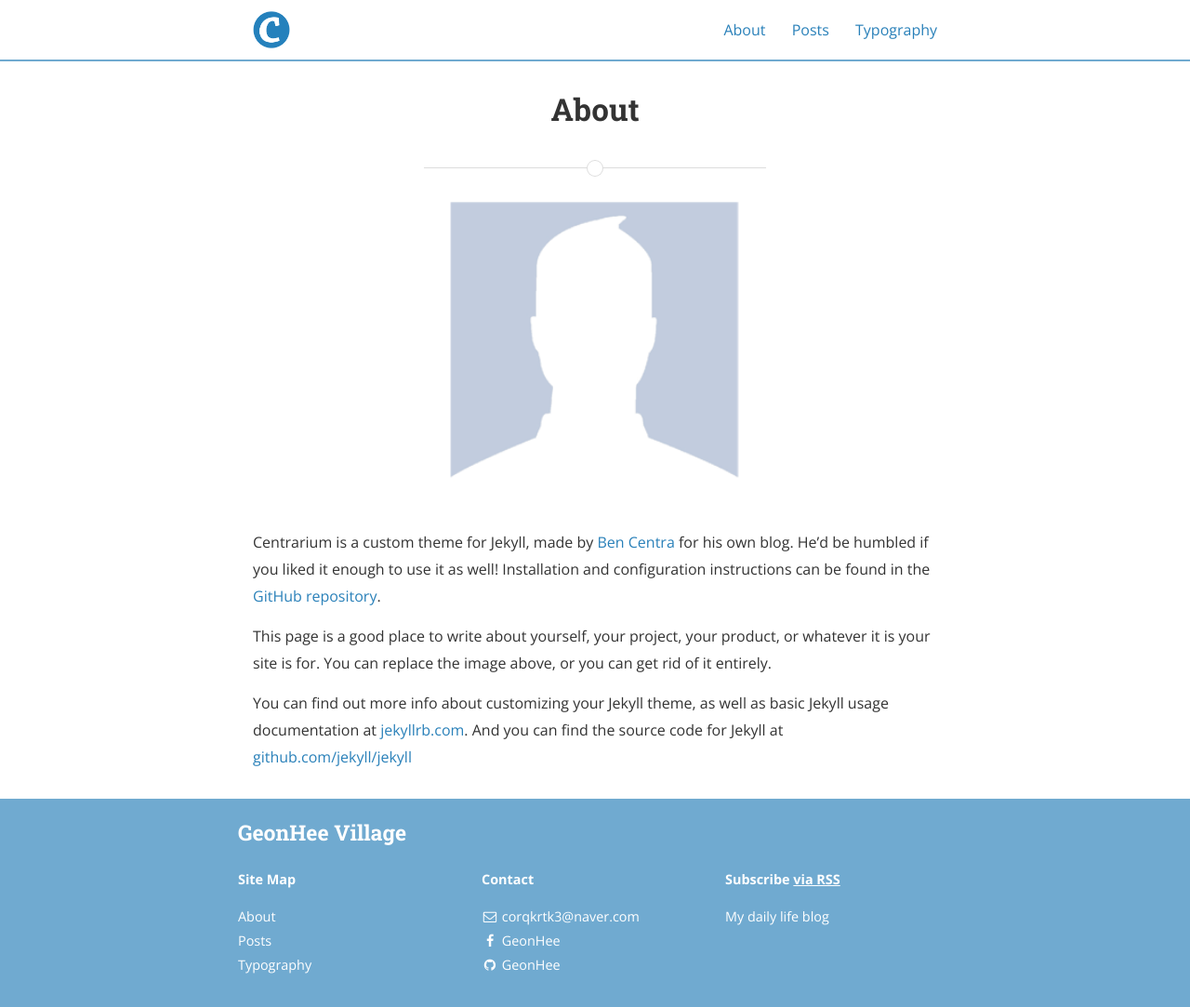
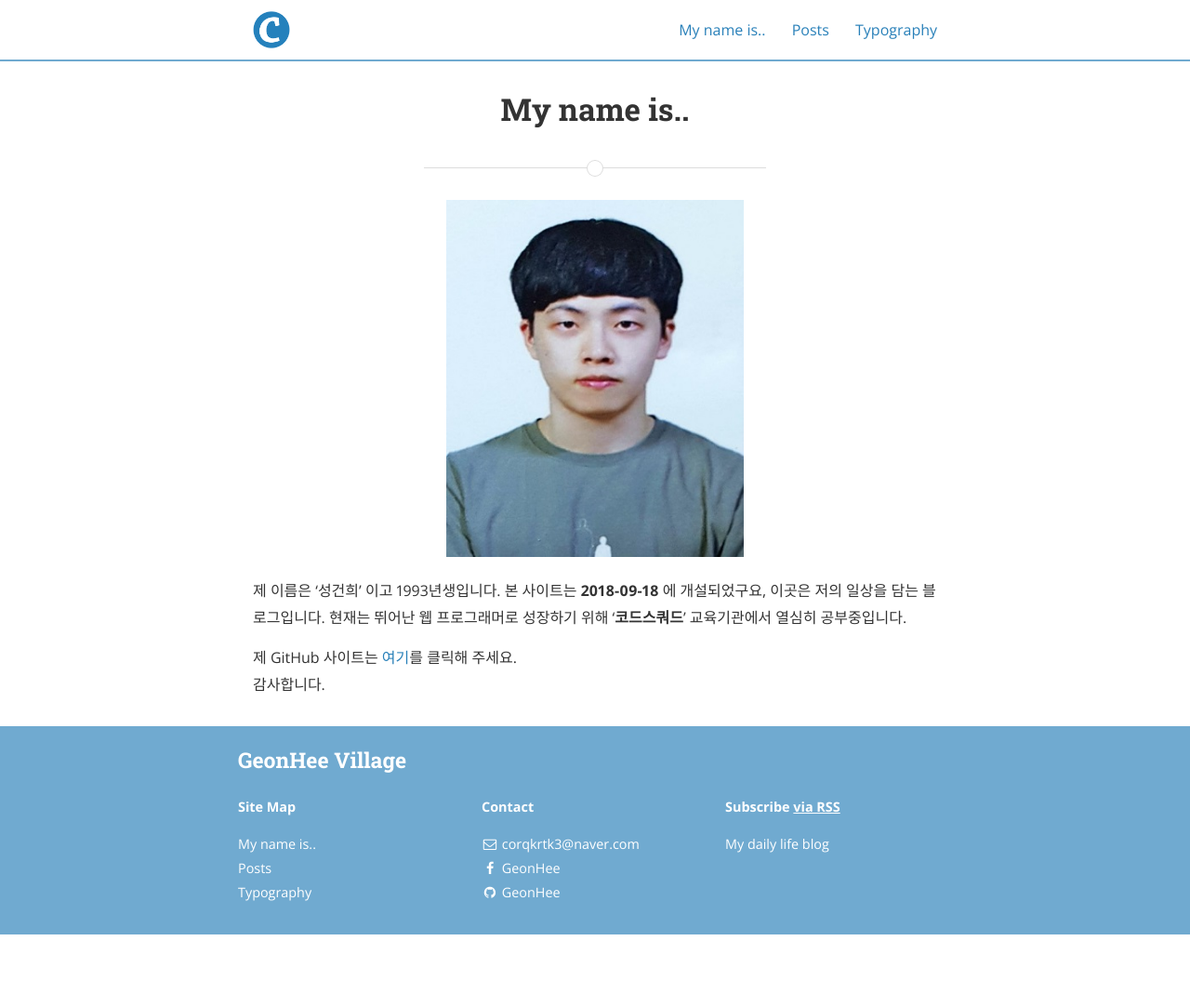
Before and after one commit to gbeea1004/gbeea1004..github.io, a Jekyll site: the page built from about.md, in a window 1280 px wide. Shown: the whole page at 93% size. Built offline with Jekyll 4.4.1, drawn with Linux system fonts in a browser that asks for light colours; nearby versions of some CDN libraries; after the commit the page ends 1005 px from its top, so only the background shows below that.

Commit message:
About -> intro modify

```diff
--- a/about.md
+++ b/about.md
@@ -1,17 +1,12 @@
 ---
 layout: page
-title: About
-permalink: /about/
+title: My name is..
+permalink: /Introduction/
 ---
 
-<img src="{{ site.baseurl }}/assets/profile-placeholder.gif" title="Profile Picture" class="profile">
+<img src="{{ site.baseurl }}/assets/profile.jpg" title="Profile Picture" class="profile">
 
-Centrarium is a custom theme for Jekyll, made by [Ben Centra][bencentra] for his own blog. He'd be humbled if you liked it enough to use it as well! Installation and configuration instructions can be found in the [GitHub repository](https://github.com/bencentra/centrarium).
+제 이름은 '성건희' 이고 1993년생입니다. 본 사이트는 **2018-09-18** 에 개설되었구요, 이곳은 저의 일상을 담는 블로그입니다. 현재는 뛰어난 웹 프로그래머로 성장하기 위해 '**코드스쿼드**' 교육기관에서 열심히 공부중입니다.
 
-This page is a good place to write about yourself, your project, your product, or whatever it is your site is for. You can replace the image above, or you can get rid of it entirely.
-
-You can find out more info about customizing your Jekyll theme, as well as basic Jekyll usage documentation at [jekyllrb.com](http://jekyllrb.com/). And you can find the source code for Jekyll at [github.com/jekyll/jekyll](https://github.com/jekyll/jekyll)
-
-[centrarium]: https://github.com/bencentra/centrarium
-[bencentra]: http://bencentra.com
-[jekyll]: https://github.com/jekyll/jekyll
+제 GitHub 사이트는 [여기](https://github.com/gbeea1004)를 클릭해 주세요.
+<br>감사합니다.
```
Also changed, not shown: assets/profile.jpg (added).
